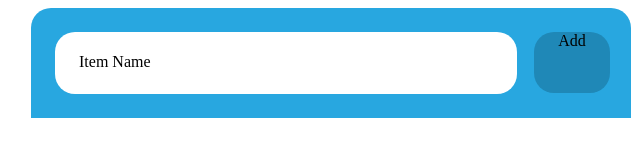
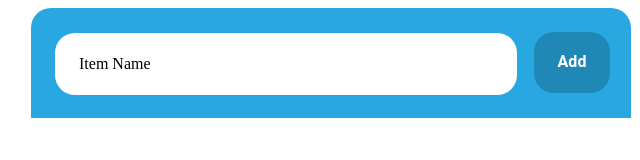
Before and after one commit to Cesniux/to-do-app, a plain HTML site: page index.html in a window 1280 px wide. Shown: the full height of the page, 309-949 px from the left. Drawn offline with Linux system fonts and the light colour scheme.

Commit message:
Top part finished

```diff
--- a/style.css
+++ b/style.css
@@ -19,8 +19,9 @@
 
 .input-text {
   position: relative;
-  top: 21px;
+  top: 22px;
   left: 24px;
+  width: 100px;
 }
 
 .add {
@@ -34,3 +35,11 @@
   border-radius: 20px;
   text-align: center;
 }
+
+.add span {
+  position: relative;
+  top: 20px;
+  font-weight: bold;
+  color: #FFFFFF;
+  font-family: Roboto;
+}
```
